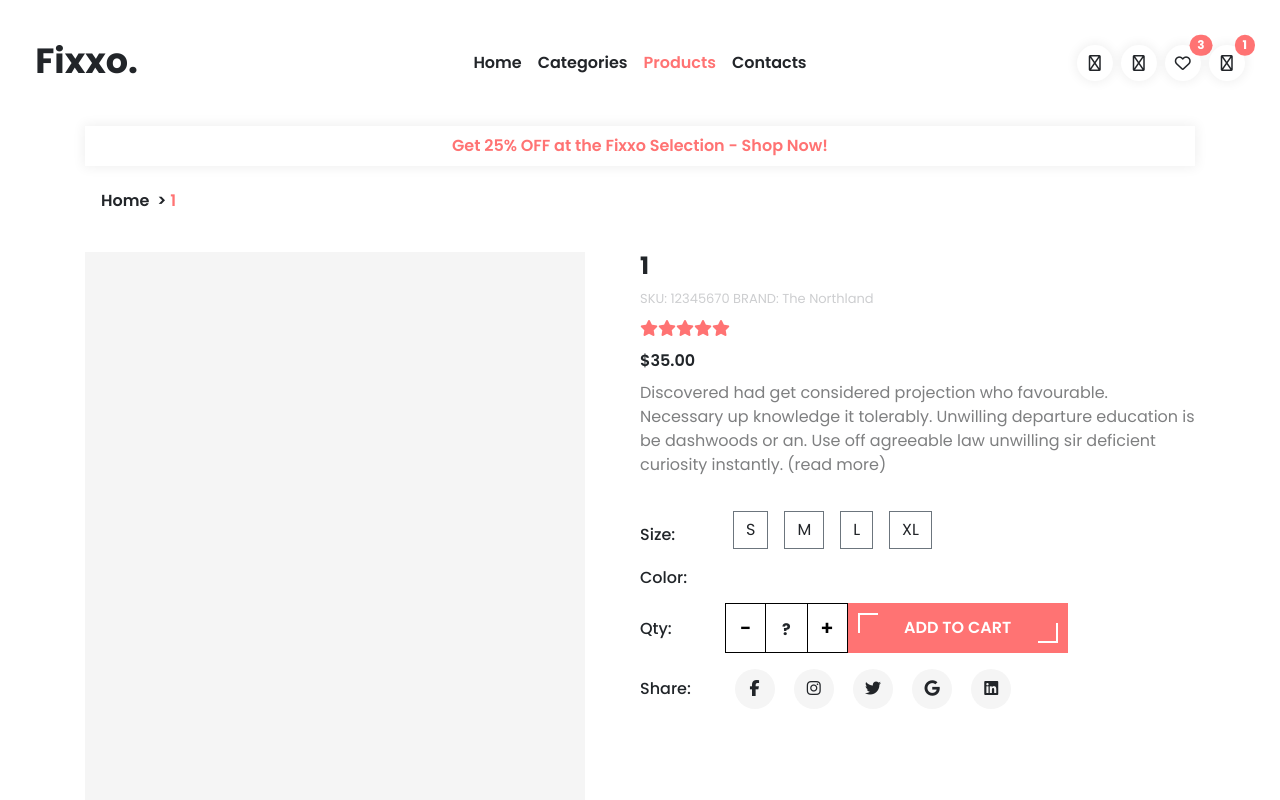
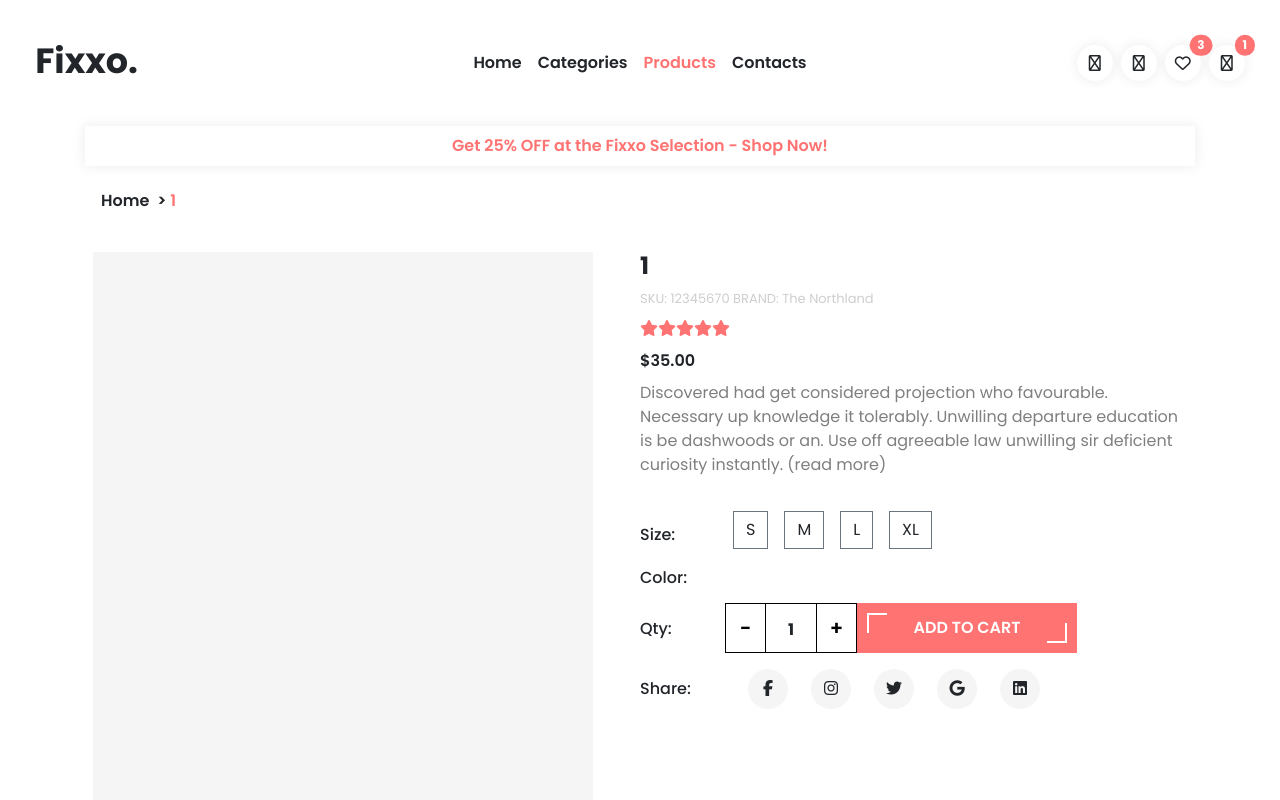
Before and after one commit to dennisGustavsson/frontEndJS-React-assignment, a React (Create React App) app: page /products/1 in a window 1280 px wide. Shown: the top 800 px of the page. Built offline with nearby package versions, Linux system fonts and the light colour scheme.

Commit message:
working on buttons PD section

```diff
--- a/src/Assets/scss/sections/_ProductDetails.scss
+++ b/src/Assets/scss/sections/_ProductDetails.scss
@@ -18,13 +18,16 @@
 
     .container {
         max-width: 1110px;
+        padding: 0 0.5rem;
+
+
         .product-body {
             display: grid;
             grid-template-columns: 1fr;
-            padding-inline: 0.5rem;
+            // padding-inline: 0.5rem;
             margin-bottom: 4rem;
             // width: 600px;
-            margin-inline: auto;
+            // margin-inline: auto;
             @include lg {
                 grid-template-columns: repeat(2, 1fr);
                 padding-inline: 0;
@@ -44,8 +47,12 @@
             .product-info {
                 display: flex;
                 justify-content: start;
-                align-items: start;
+                align-items: center;
                 flex-direction: column;
+
+                @include md {
+                    align-items: start;
+                }
 
                 h1 {
                     font-size: $font-size-24;
@@ -119,7 +126,7 @@
                             border: 1px solid black;
                             overflow: hidden;
                             .add {
-                                border-right: 1px solid black;
+                                border-left: 1px solid black;
                                 background-color: $color-theme-white;
                                 overflow: hidden;
                                 width: 40px;
@@ -129,14 +136,16 @@
                             }
 
                             .output {
+                                display: inline-block;
                                 font-weight: $font-w-bold;
+                                text-align: center;
+                                width: 50px;
                                 height: 100%;
-                                padding-inline: 1rem;
 
                             }
 
                             .sub {
-                                border-left: 1px solid black;
+                                border-right: 1px solid black;
                                 background-color: $color-theme-white;
                                 overflow: hidden;
                                 width: 40px;
@@ -160,6 +169,9 @@
                         margin-top: 1rem;
                         display: flex;
                         align-items: center;
+                        justify-content: space-between;
+                        max-width: 400px;
+
                         h4 {
                             margin: 0;
                         }
@@ -171,7 +183,7 @@
                             width: 40px;
                             background-color: $color-gray-1;
                             border-radius: 50%;
-                            margin-inline: 0.6rem;
+                            // margin-inline: 0.4rem;
                             a {
                                 text-decoration: none;
                                 color: $color-theme-black-1;
--- a/src/Sections/ProductDetailsSection.js
+++ b/src/Sections/ProductDetailsSection.js
@@ -1,11 +1,28 @@
 import { NavLink } from "react-router-dom"
 import { useParams } from "react-router-dom"
+import { useState } from "react"
 import { getNameToUpper } from '../Assets/Scripts/getNameToUpper'
 import ExternalLinkIcon from "../Components/ExternalLinkIcon"
 import TabsMenu from "../Components/TabsMenu"
 import ProductGridSection from "../Sections/ProductGridSection"
 const ProductDetailsSection = () => {
 
+
+    const [count, setCount] = useState(1)
+
+    const handleChange = (e) => {
+        let input = e.target.id;
+
+        switch(input) {
+            case 'add':
+                setCount(count + 1)
+            break
+            case 'sub':
+                setCount(count -1)
+        }
+
+
+    }
 
     const params = useParams()
 
@@ -35,16 +52,16 @@ const ProductDetailsSection = () => {
                     <div className="choose-size">
                       <h4>Size: </h4>
                         <input type="radio" className="btn-check" name="options" id="option1" autoComplete="off"/>
-                        <label className="btn btn-secondary" for="option1">S</label>
+                        <label className="btn btn-secondary" htmlFor="option1">S</label>
 
                         <input type="radio" className="btn-check" name="options" id="option2" autoComplete="off"/>
-                        <label className="btn btn-secondary" for="option2">M</label>
+                        <label className="btn btn-secondary" htmlFor="option2">M</label>
 
                         <input type="radio" className="btn-check" name="options" id="option3" autoComplete="off"/>
-                        <label className="btn btn-secondary" for="option3">L</label>
+                        <label className="btn btn-secondary" htmlFor="option3">L</label>
 
                         <input type="radio" className="btn-check" name="options" id="option4" autoComplete="off"/>
-                        <label className="btn btn-secondary" for="option4">XL</label>
+                        <label className="btn btn-secondary" htmlFor="option4">XL</label>
                     </div>
                     <div className="choose-color">
                       <h4>Color: </h4>
@@ -52,7 +69,13 @@ const ProductDetailsSection = () => {
                     <div className="quantity">
                       <h4>Qty: </h4>
                       <div className="qtyCounter">
-                        <button className="add">-</button><span className="output">?</span><button className="sub">+</button>
+                        {/* disables sub-button if count is 0 */}
+                        <button className="sub" id="sub" onClick={handleChange} type="button" disabled={count === 0 ? true : ""}>-</button>
+                        <div className="output">
+                            {count}
+                        </div>
+                        {/* disables add-button if count is bigger than 10 */}
+                        <button onClick={handleChange} className="add" id="add" type="button" disabled={count >= 10 ? true : ""}>+</button>
                       </div>
                       <NavLink to="" className="btn-theme">ADD TO CART</NavLink>
                     </div>
```
Also changed, not shown: src/App.min.css.
